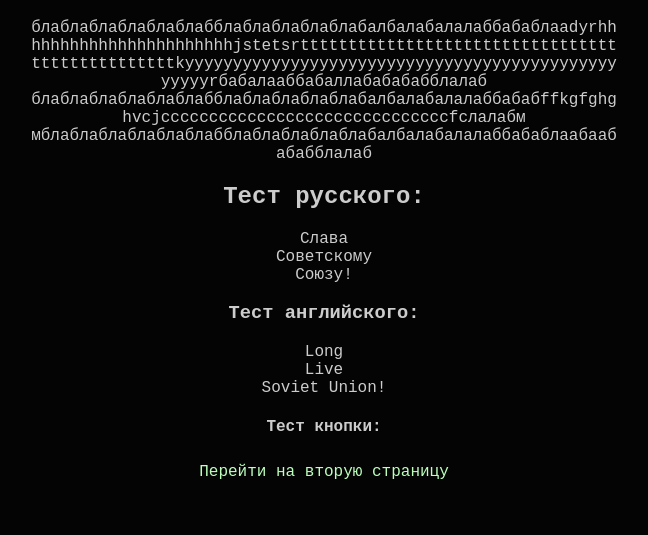
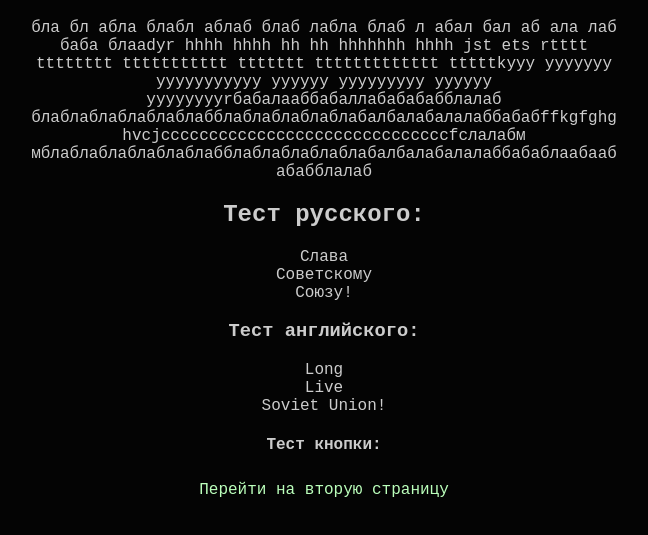
Before and after one commit to Neso-Hiroshi/site, a plain HTML site: page index.html in a window 1280 px wide. Shown: the part 61-596 px from the top of the page, without its empty margins (316-964 px from the left). Drawn offline with Linux system fonts and the light colour scheme.

Commit message:
Update index.html

```diff
--- a/index.html
+++ b/index.html
@@ -12,7 +12,7 @@
   <h1>Тест контейнера:</h1>
   <p>
   <ul>
-  <li>блаблаблаблаблаблабблаблаблаблаблабалбалабалалаббабаблааdyrhhhhhhhhhhhhhhhhhhhhhhhjstetsrttttttttttttttttttttttttttttttttttttttttttttttttkyyyyyyyyyyyyyyyyyyyyyyyyyyyyyyyyyyyyyyyyyyyyyyyyyyrбабалааббабаллабабабабблалаб</li>
+  <li>бла бл абла блабл аблаб блаб лабла блаб л абал бал  аб ала лаб баба  блааdyr hhhh hhhh hh hh hhhhhhh hhhh  jst ets  rtttt tttttttt ttttttttttt ttttttt  ttttttttttttt tttttkyyy  yyyyyyy yyyyyyyyyyy yyyyyy yyyyyyyyy  yyyyyy yyyyyyyyrбабалааббабаллабабабабблалаб</li>
   <li>блаблаблаблаблаблабблаблаблаблаблабалбалабалалаббабабffkgfghghvcjccccccccccccccccccccccccccccccfcлалабм</li>
   <li>мблаблаблаблаблаблабблаблаблаблаблабалбалабалалаббабаблаабаабабабблалаб</li>
   </ul>
```
